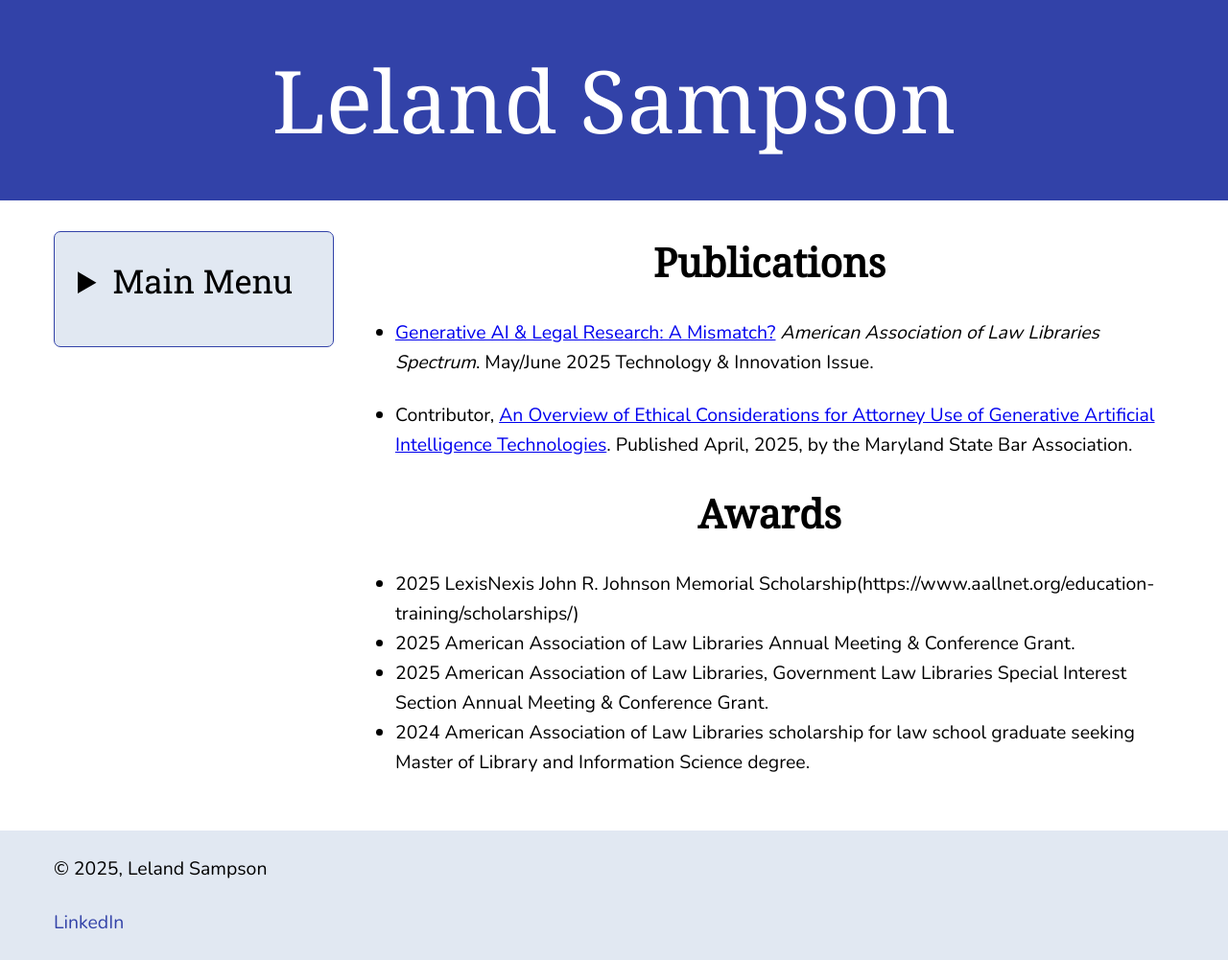
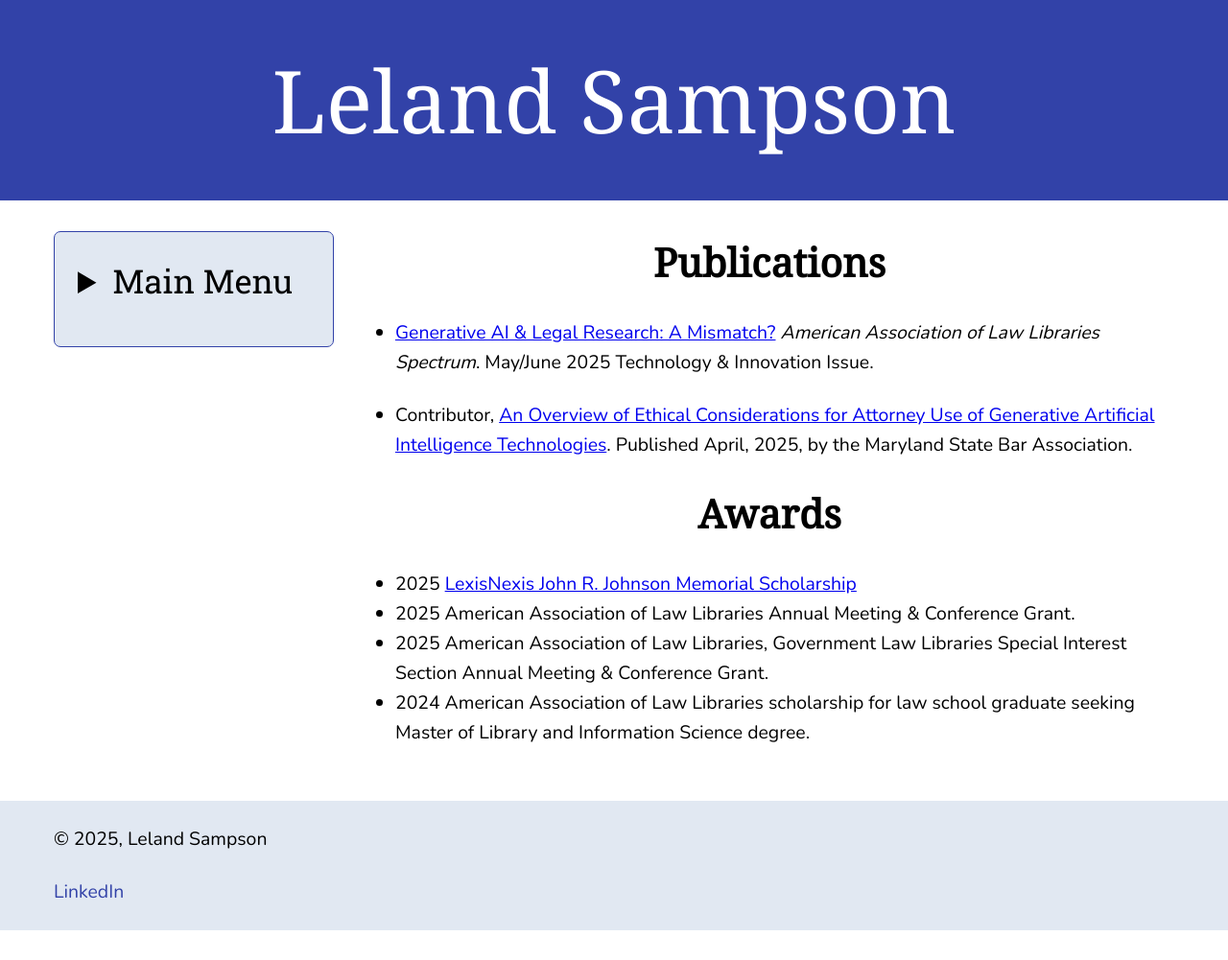
Before and after one commit to lelandsampson/Leland-Sampson-Website, a Jekyll site: the page built from publications-awards.md, in a window 1280 px wide. Shown: the whole page at 96% size. Built offline with Jekyll 4.4.1, drawn with Linux system fonts in a browser that asks for light colours; after the commit the page ends 970 px from its top, so only the background shows below that.

Commit message:
Update publications-awards.md

```diff
--- a/publications-awards.md
+++ b/publications-awards.md
@@ -10,7 +10,7 @@ title: Publications & Awards
 - Contributor, [An Overview of Ethical Considerations for Attorney Use of Generative Artificial Intelligence Technologies](https://www.msba.org/common/Uploaded%20files/Downloads/EPUB/An%20Overview%20of%20Ethical%20Considerations%20for%20Attorney%20Use.pdf). Published April, 2025, by the Maryland State Bar Association.
 
 <h1 align="center">Awards</h1>
-- 2025 LexisNexis John R. Johnson Memorial Scholarship(https://www.aallnet.org/education-training/scholarships/)
+- 2025 [LexisNexis John R. Johnson Memorial Scholarship](https://www.aallnet.org/education-training/scholarships/)
 - 2025 American Association of Law Libraries Annual Meeting & Conference Grant.
 - 2025 American Association of Law Libraries, Government Law Libraries Special Interest Section Annual Meeting & Conference Grant.
 - 2024 American Association of Law Libraries scholarship for law school graduate seeking Master of Library and Information Science degree.
```
